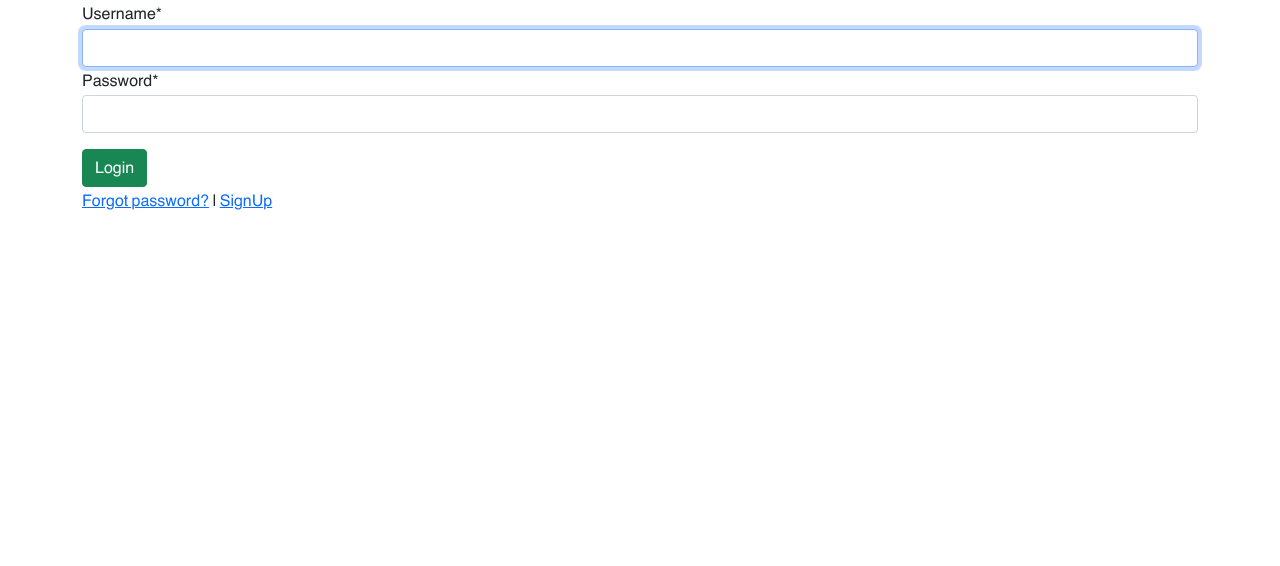
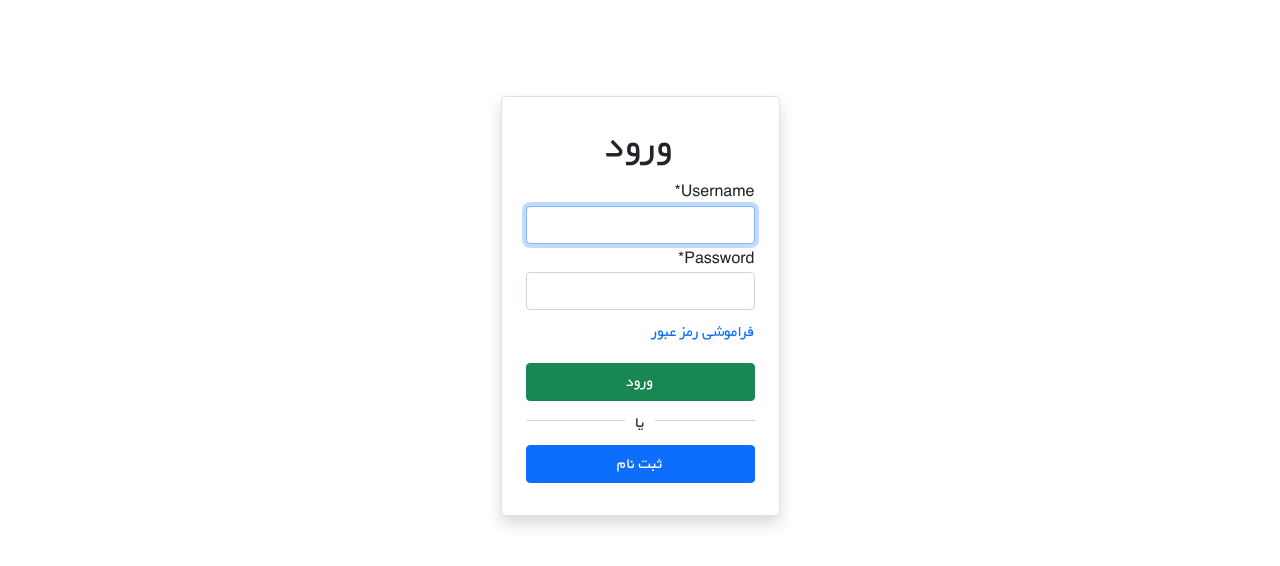
Before and after one commit to zahraimen/bookstore, a Django app: page /accounts/login/ in a window 1280 px wide. Shown: the part 61-627 px from the top of the page. Run offline with Django 4.2, Linux system fonts and the light colour scheme; some libraries are stand-ins or nearby versions.

Commit message:
add static files to accounts templates

```diff
--- a/templates/_base.html
+++ b/templates/_base.html
@@ -11,6 +11,7 @@
           integrity="sha384-1BmE4kWBq78iYhFldvKuhfTAU6auU8tT94WrHftjDbrCEXSU1oBoqyl2QvZ6jIW3" crossorigin="anonymous">
 
     <link rel="stylesheet" href="{% static 'css/style.css' %}">
+    {% block styles %} {% endblock %}
     <title>{% block page_title %}{% endblock %}</title>
 </head>
 <body>
--- a/templates/registration/login.html
+++ b/templates/registration/login.html
@@ -1,15 +1,38 @@
 {% extends '_base.html' %}
+
+{% load static %}
 {% load crispy_forms_tags %}
 {% block page_title %}
     Login
 {% endblock %}
+{% block styles %}
+    <link rel="stylesheet" href="{% static 'css/login.css' %}">
+{% endblock %}
 
 {% block content %}
-    <form action="" method="post">
-    {% csrf_token %}
-    {{ form|crispy }}
-        <button class="btn btn-success mt-3">Login</button>
-    </form>
-    <p><a href="{% url 'password_reset' %}">Forgot password?</a> |  <a href="{% url 'signup' %}">SignUp</a></p>
+    <div class="d-flex justify-content-center mt-5" dir="rtl">
+        <div class="col-xl-3 col-lg-4 col-md-5 col-sm-5 col-xs-6 bg-white m-3 m-sm-5 border rounded px-4 pt-4 pb-3 shadow">
+            <form method="post">
+                {% csrf_token %}
+
+                <h1 class="text-center">ورود</h1>
+                {{ form|crispy }}
+
+                <div class="d-flex justify-content-between align-items-center">
+                    <div class="mt-2">
+                        <a class="text-decoration-none" href="{% url 'password_reset' %}">فراموشی رمز عبور</a>
+                    </div>
+                </div>
+                <button type="submit" class="btn btn-success mt-3 w-100">ورود</button>
+                <div class="line-with-middle-sep">
+                  <span>
+                    یا
+                  </span>
+                </div>
+                <a href="{% url 'signup' %}" class="btn btn-primary mt-2 mb-3 w-100">ثبت نام</a>
+            </form>
+        </div>
+
+    </div>
 
 {% endblock %}
```
Also changed, not shown: templates/registration/password_reset_form.html (+27 -4 lines), templates/registration/signup.html (+20 -6 lines), db.sqlite3.
